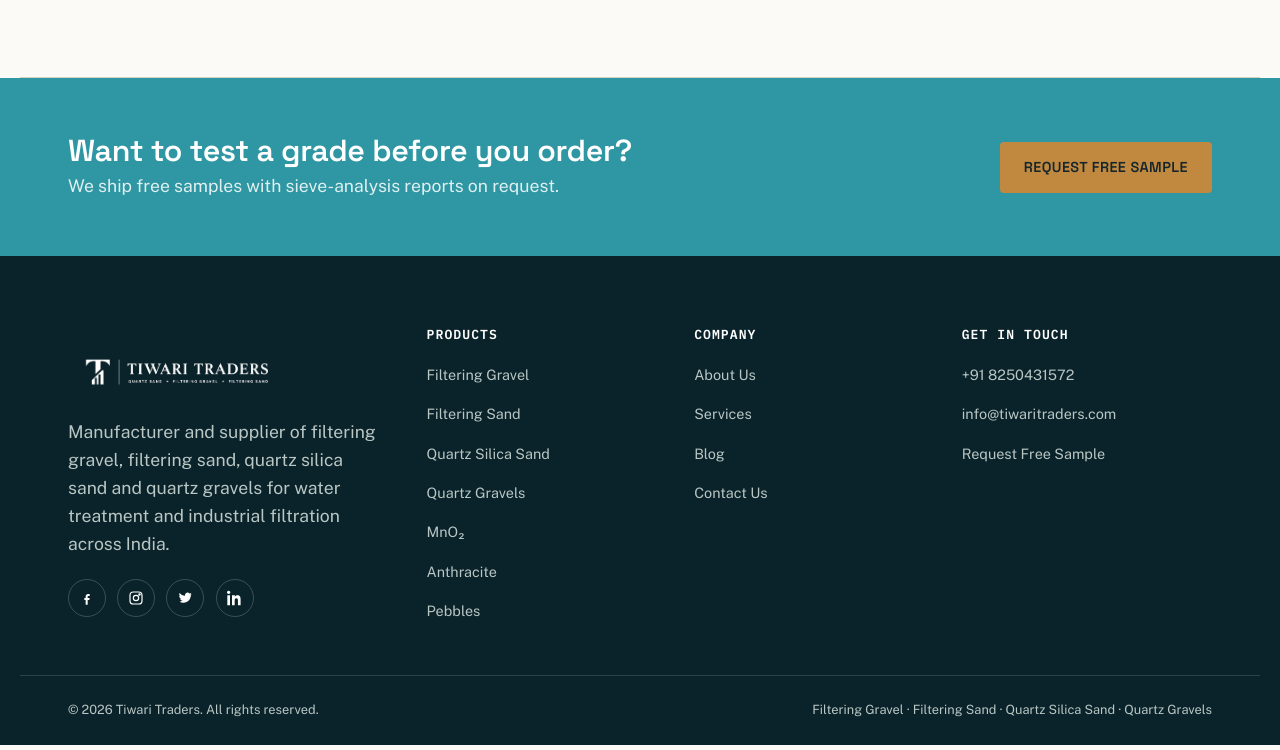
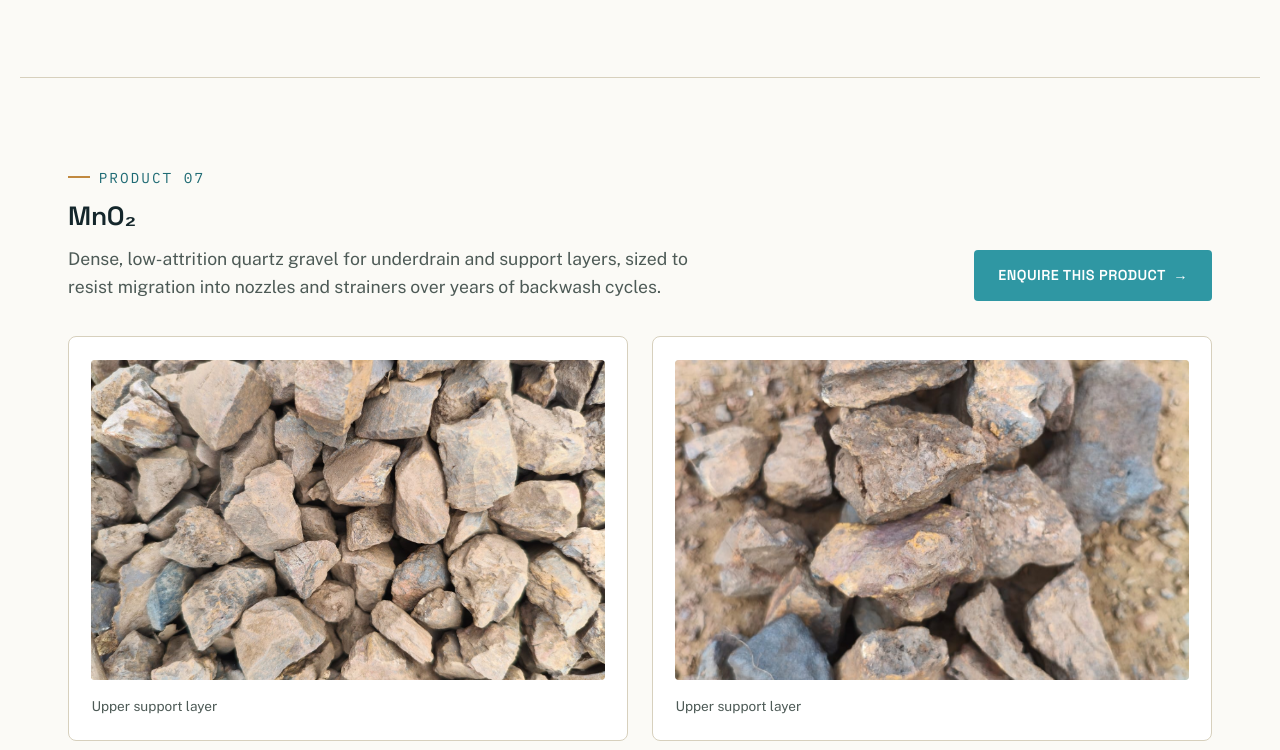
Before and after one commit to Arunkushwaha9958/Tiwari-Traders, a plain HTML site: page products.html in a window 1280 px wide. Shown: the part 5350-6100 px from the top of the page. Drawn offline with nearby package versions, Linux system fonts and the light colour scheme.

Commit message:
Initial commit

```diff
--- a/products.html
+++ b/products.html
@@ -303,6 +303,33 @@
     </div>
       </section>
 
+       <!-- ============ anthracite ============ -->
+  <section class="product-block container" id="anthracite">
+    <div class="product-block-head">
+      <div>
+        <div class="eyebrow">Product 07</div>
+        <h2>MnO₂</h2>
+        <p>Dense, low-attrition quartz gravel for underdrain and support layers, sized to resist migration into nozzles and strainers over years of backwash cycles.</p>
+      </div>
+      <a href="contact.html" class="btn btn-primary btn-arrow">Enquire This Product</a>
+    </div>
+    <div class="size-grid">
+      <div class="size-card" id="anthracite-4-8">
+        <div class="size-card-media"><img src="assets/MnO2.jpeg" alt="Placeholder: Quartz Gravel 4-8mm"></div>
+        <!-- <h4>4&ndash;8 mm</h4> -->
+        <p class="size-use">Upper support layer</p>
+      </div>
+         <div class="size-card" id="anthracite-4-8">
+        <div class="size-card-media"><img src="assets/mn02.jpeg" alt="Placeholder: Quartz Gravel 4-8mm"></div>
+        <!-- <h4>4&ndash;8 mm</h4> -->
+        <p class="size-use">Upper support layer</p>
+      </div>
+
+
+
+    </div>
+  </section>
+
 
   <!-- ============ CTA BAND ============ -->
   <section class="cta-band">
```
Also changed, not shown: assets/mn02.jpeg (added).
